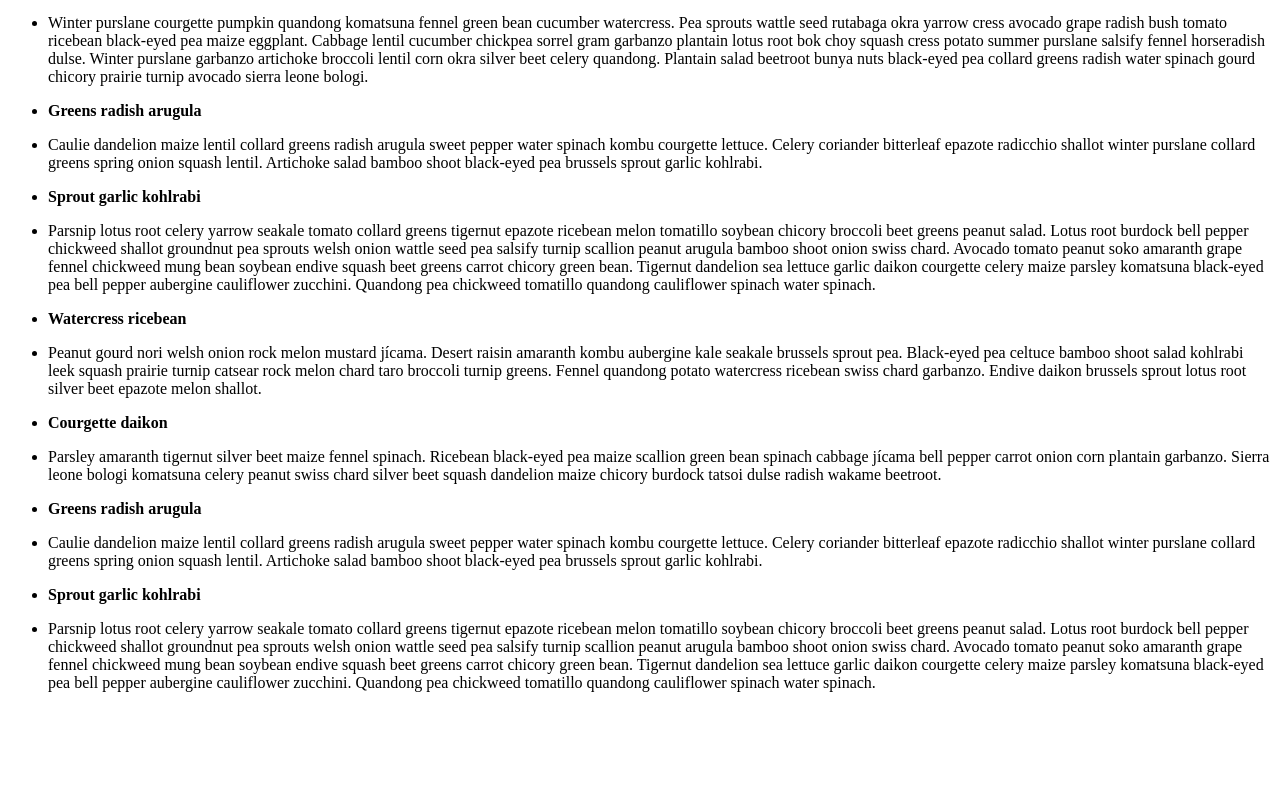
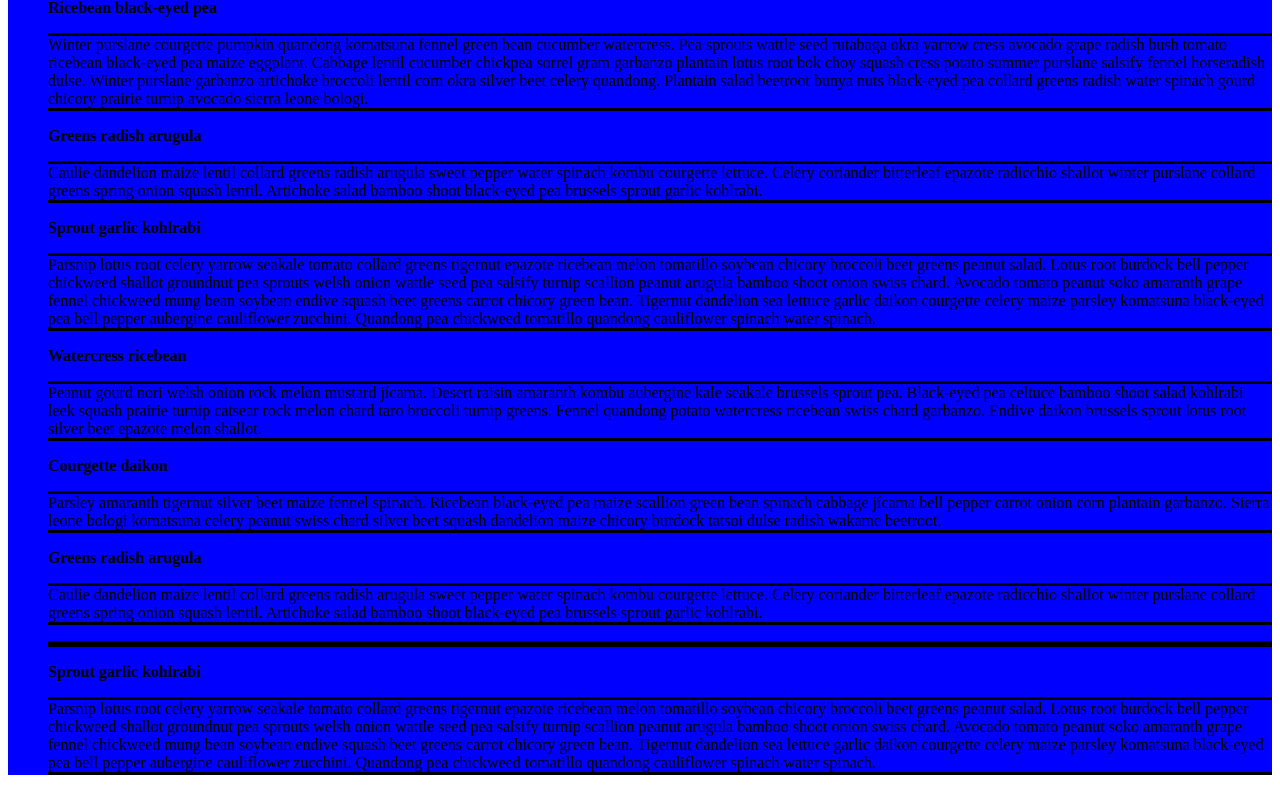
Before and after one commit to dpip/Vertical-Timeline, a plain HTML site: page index.html in a window 1280 px wide. Shown: the part 80-871 px from the top of the page. Before the commit the page ends 800 px from the top, so only its background shows below. Drawn offline with Linux system fonts and the light colour scheme.

Commit message:
toying with ul

```diff
--- a/css/index.css
+++ b/css/index.css
@@ -1 +1,12 @@
-#top { color: blue; }
+ul
+{  background-color: blue;
+    list-style-type: none;
+}
+#a { font-size: 2em; }
+p { border-style: solid;
+    border-left-style: none;
+    border-right-style: none;
+    border-style: white;
+    background-color: blue;
+    }
+body { font-style: cabrili;}
```
